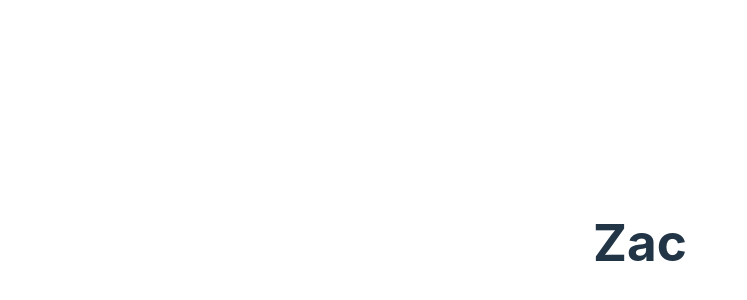
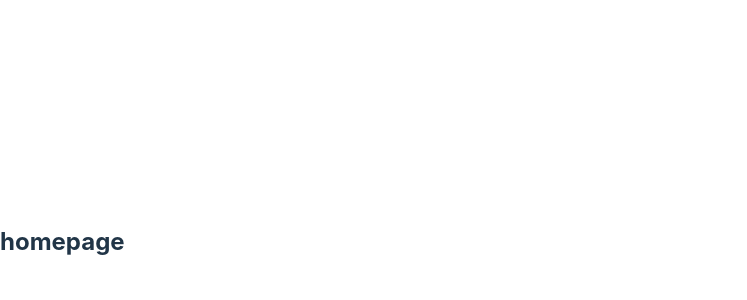
Before and after one commit to cbarnes0/zac.crook, a React (Vite) app: page / in a window 1280 px wide. Shown: the part 158-458 px from the top of the page, without its empty margins (0-747 px from the left). Built offline with nearby package versions, Linux system fonts and the light colour scheme.

Commit message:
basic routing set up

```diff
--- a/package.json
+++ b/package.json
@@ -11,7 +11,8 @@
   },
   "dependencies": {
     "react": "^18.2.0",
-    "react-dom": "^18.2.0"
+    "react-dom": "^18.2.0",
+    "react-router-dom": "^6.18.0"
   },
   "devDependencies": {
     "@types/react": "^18.2.15",
--- a/src/App.jsx
+++ b/src/App.jsx
@@ -1,11 +1,31 @@
-import './App.css'
+// import './App.css'
+import { RouterProvider, createBrowserRouter } from 'react-router-dom'
+
+const router = createBrowserRouter([
+  {
+    path: '/',
+    element: <h2>homepage</h2>
+  },
+  {
+    path: '/music',
+    element: <h2>music</h2>
+  },
+  {
+    path: '/videos',
+    element: <h2>videos</h2>
+  },
+  {
+    path: '/live',
+    element: <h2>live</h2>
+  },
+  {
+    path: '/merch',
+    element: <h2>merch</h2>
+  },
+])
 
 function App() {
-  return (
-    <>
-      <h1>Zac</h1>
-    </>
-  )
-}
+  return <RouterProvider router={router} />
+};
 
 export default App
```
Also changed, not shown: 1 other file (tests, documents, lock files or other folders).
